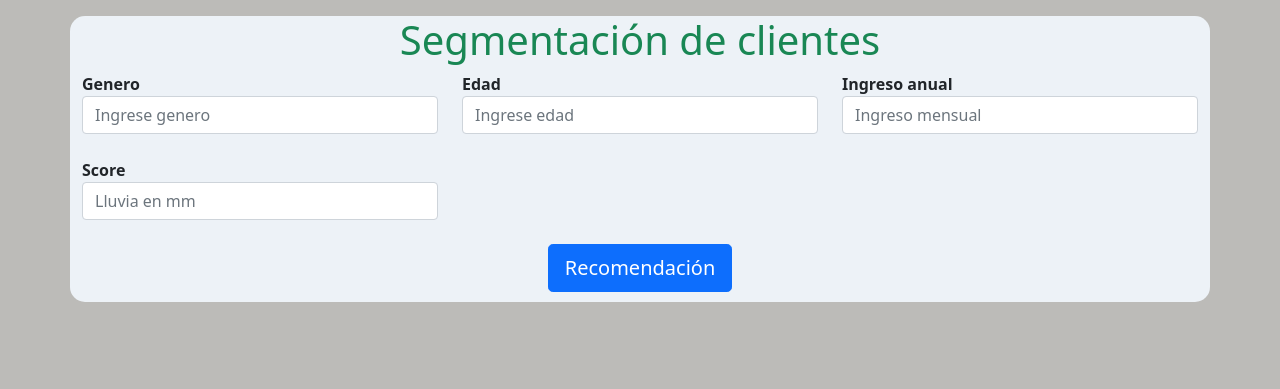
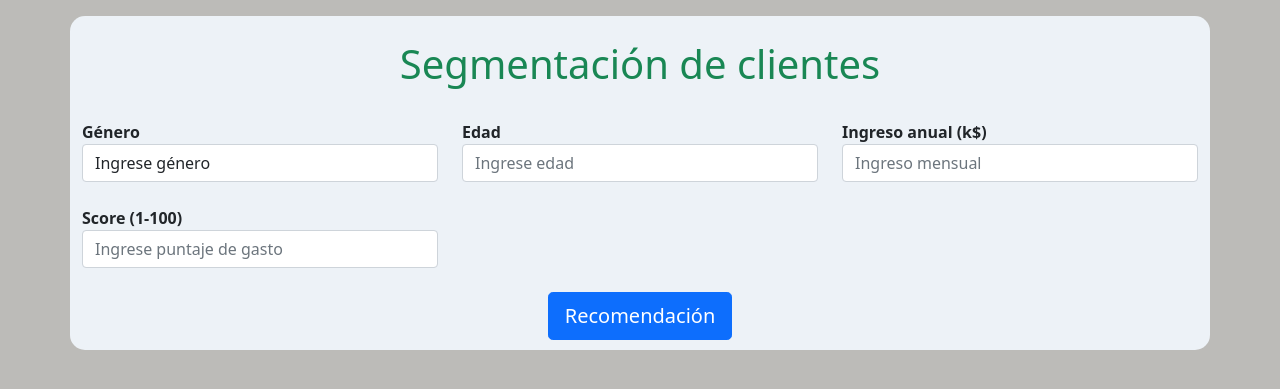
Before and after one commit to JoseGarayar/deploy_ML_app, a Flask app: page / in a window 1280 px wide. Shown: the top 389 px of the page. Run offline with Flask 3, Linux system fonts and the light colour scheme; parts of the project's set-up code (start-up, migrations or seed data) failed here and were passed over.

Commit message:
Add javascript validation to select field in form, change result value

```diff
--- a/app.py
+++ b/app.py
@@ -16,26 +16,26 @@ def index():
 
 @app.route("/predict",methods=['POST'])
 def predict():
-    gender = request.form['Gender']
-    age = request.form['Age']
+    gender = request.form['gender']
+    age = request.form['age']
     annual_income = request.form['annualIncome']
     spending_score = request.form['spendingScore']
 
     feature_list = ([[gender, age, annual_income, spending_score]])
-    # single_pred = np.array(feature_list).reshape(1, -1)
 
     transformed_features = ct.transform(feature_list)
     transformed_features[:,2:] = sc.transform(transformed_features[:,2:])
     prediction = model.predict(transformed_features).reshape(1,-1)
 
-    # diccionario = {1: "Cluster 1", 2: "Cluster 2", 3: "Cluster 3", 4: "Cluster 4", 5: "Cluster 5"}
+    diccionario = {0: "Cluster 1", 1: "Cluster 2", 2: "Cluster 3", 3: "Cluster 4", 4: "Cluster 5"}
 
-    # if prediction[0] in diccionario:
-    #     crop = diccionario[prediction[0]]
-    #     result =("Lo mejor para plantar es: {} ".format(crop))
-    # else:
-    #     result =("Sorry, Hoy no se come")
-    return render_template('index.html',result = prediction[0])
+    value_predicted = prediction[0][0]
+    if value_predicted in diccionario:
+        crop = diccionario[value_predicted]
+        result =("Cliente pertenece a {} ".format(crop))
+    else:
+        result =("Error! No se puede agrupar al cliente")
+    return render_template('index.html',result = result)
 
 
 
--- a/templates/index.html
+++ b/templates/index.html
@@ -21,15 +21,13 @@
 			text-align: center;
 		}
 		.card{
-		margin-left:410px;
-		margin-top: 20px;
-		color: white;
+			color: white;
 		}
 		.container{
-		background:#edf2f7;
-		font-weight: bold;
-		padding-bottom:10px;
-		border-radius: 15px;
+			background:#edf2f7;
+			font-weight: bold;
+			padding-bottom:10px;
+			border-radius: 15px;
 		}
 	</style>
 
@@ -41,29 +39,33 @@
 
 <!--==========================================================================================-->
   <div class="container my-3 mt-3">
-      <h1 class="text-success">Segmentación de clientes<span class="text-success"></span></h1>
+      <h1 class="text-success py-4">Segmentación de clientes<span class="text-success"></span></h1>
 
 <!--      adding form-->
-      <form action="/predict" method="POST">
+      <form action="/predict" method="POST" onsubmit="return validateForm()">
           <div class="row">
               <div class="col-md-4">
-					<label for="Gender">Genero</label>
-					<input type="text" id="Gender" name="Gender" placeholder="Ingrese genero" class="form-control" required step="0">
+					<label for="gender">Género</label>
+					<select name="gender" id="gender" class="form-control">
+						<option value="" disabled selected>Ingrese género</option>
+						<option value="Male">Masculino</option>
+						<option value="Female">Femenino</option>
+					</select>
 				</div>
                <div class="col-md-4">
-					<label for="Age">Edad</label>
-					<input type="number" id="Age" name="Age" placeholder="Ingrese edad" class="form-control" required step="00">
+					<label for="age">Edad</label>
+					<input type="number" id="age" name="age" placeholder="Ingrese edad" class="form-control" min="0" required>
 				</div>
 				<div class="col-md-4">
-					<label for="annualIncome">Ingreso anual</label>
-					<input type="number" id="annualIncome" name="annualIncome" placeholder="Ingreso mensual" class="form-control" required step="0">
+					<label for="annualIncome">Ingreso anual (k$)</label>
+					<input type="number" id="annualIncome" name="annualIncome" placeholder="Ingreso mensual" class="form-control" min="0" max="200" required>
 				</div>
           </div>
 
           <div class="row mt-4">
 				<div class="col-md-4">
-					<label for="spendingScore">Score</label>
-					<input type="number" step="0.01" id="spendingScore" name="spendingScore" placeholder="Lluvia en mm" class="form-control" required>
+					<label for="spendingScore">Score (1-100)</label>
+					<input type="number" id="spendingScore" name="spendingScore" placeholder="Ingrese puntaje de gasto" class="form-control" min="0" max="100" required>
 				</div>
 			</div>
 
@@ -80,9 +82,9 @@
 
 
        {% if result %}
-		<div class="card bg-dark" style="width: 18rem;">
-		  <div class="card-body">
-			<h5 class="card-title">La recomendación es:</h5>
+		<div class="card bg-dark my-3">
+		  <div class="card-body text-center">
+			<h5 class="card-title">La recomendación es</h5>
 			<p class="card-text">{{ result }}</p>
 		  </div>
 		</div>
@@ -93,5 +95,15 @@
 	src="https://cdn.jsdelivr.net/npm/bootstrap@5.1.3/dist/js/bootstrap.bundle.min.js"
   >
   </script>
+  <script>
+	function validateForm() {
+		var selectedGender = document.getElementById("gender").value;
+		if (selectedGender === "") {
+			alert("Por favor, seleccione un género.");
+			return false;
+		}
+		return true;
+	}
+	</script>
   </body>
 </html>
```
